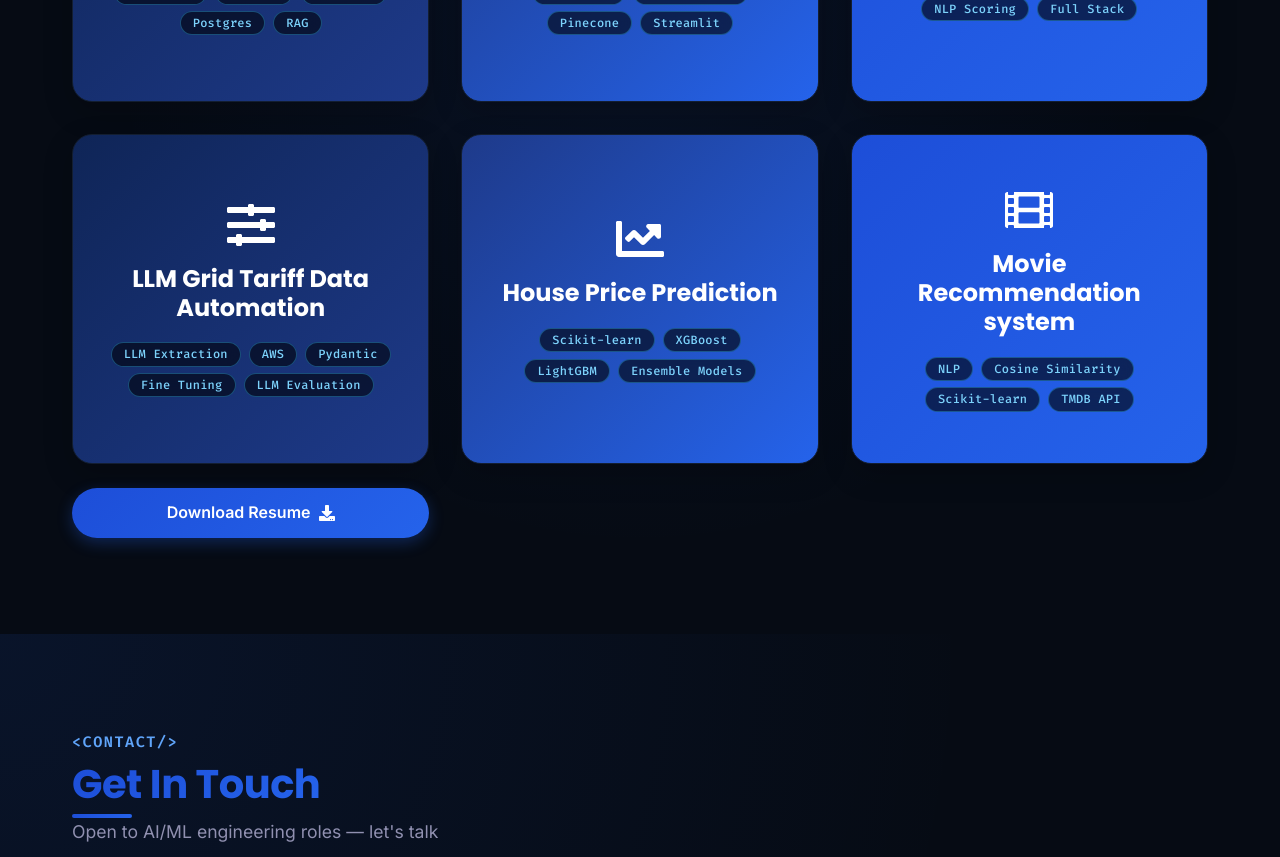
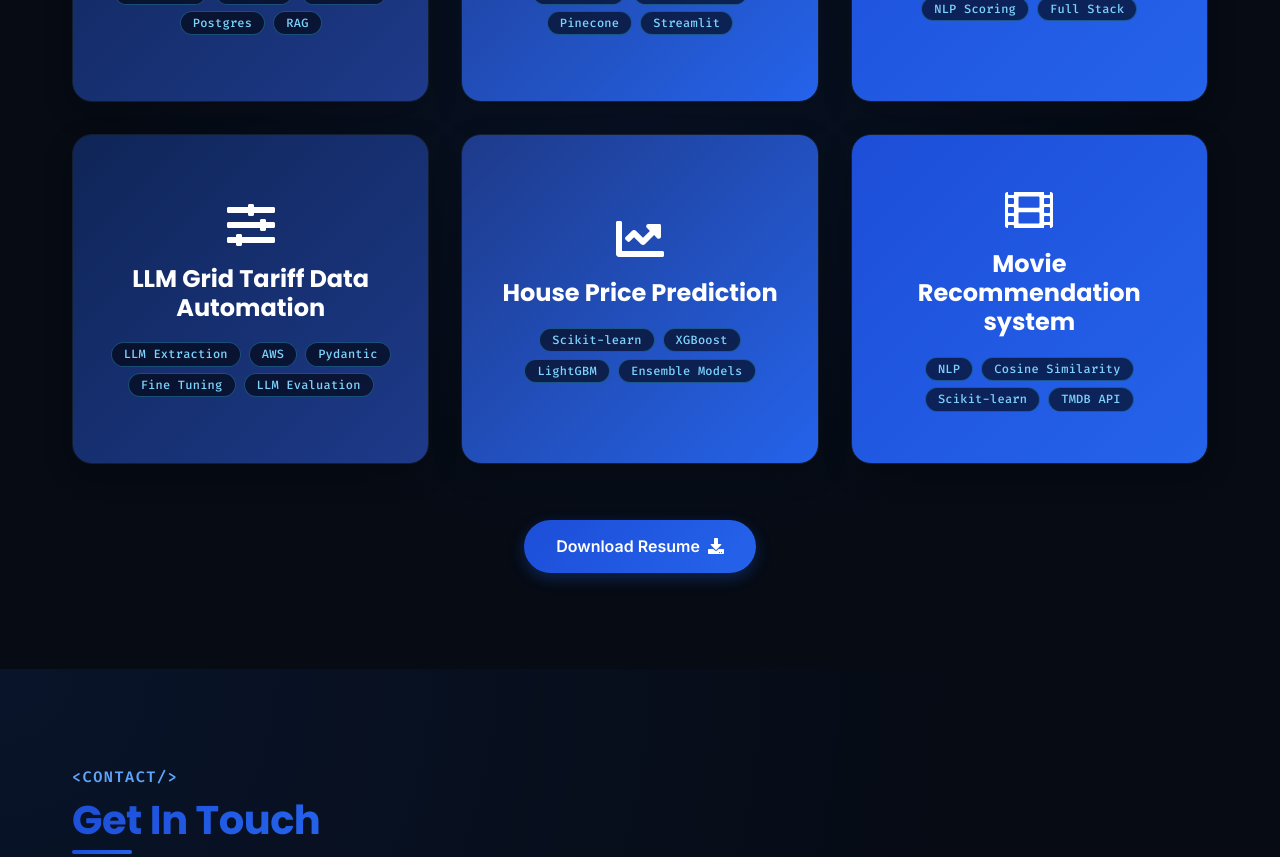
Before and after one commit to muhammadshahalc/portfolio, a React (Vite) app: page / in a window 1280 px wide. Shown: the part 5780-6637 px from the top of the page. Built offline with nearby package versions, Linux system fonts and the light colour scheme.

Commit message:
Update Theme

```diff
--- a/src/components/FadeIn.jsx
+++ b/src/components/FadeIn.jsx
@@ -8,7 +8,7 @@ import { useEffect, useRef, useState } from "react";
  *
  * Usage: <FadeIn type="fade-up"><h2>Heading</h2></FadeIn>
  */
-export default function FadeIn({ type = "fade-up", className = "", children, as: Tag = "div" }) {
+export default function FadeIn({ type = "fade-up", className = "", children, as: Tag = "div", style, ...props }) {
   const ref = useRef(null);
   const [active, setActive] = useState(false);
 
@@ -29,7 +29,7 @@ export default function FadeIn({ type = "fade-up", className = "", children, as:
   }, []);
 
   return (
-    <Tag ref={ref} className={`${type} ${active ? "active" : ""} ${className}`}>
+    <Tag ref={ref} className={`${type} ${active ? "active" : ""} ${className}`} style={style} {...props}>
       {children}
     </Tag>
   );
--- a/src/components/Portfolio.jsx
+++ b/src/components/Portfolio.jsx
@@ -58,11 +58,9 @@ export default function Portfolio() {
           {visibleProjects.map((project, index) => {
             const Icon = iconMap[project.icon] || FaCode;
             const bgClass = `portfolio-item-${(index % 6) + 1}`;
-            const isLLMGridCard = project.name.includes("LLM Grid Tariff");
 
             return (
-              <div key={project.id} style={{ display: "flex", flexDirection: "column", gap: "1.5rem" }}>
-                <FadeIn type="fade-up" className={`portfolio-item ${bgClass}`}>
+              <FadeIn key={project.id} type="fade-up" className={`portfolio-item ${bgClass}`}>
                 <div className="portfolio-content">
                   <Icon className="portfolio-icon" />
                   <h3 className="portfolio-name">{project.name}</h3>
@@ -94,25 +92,22 @@ export default function Portfolio() {
                   </a>
                 </div>
               </FadeIn>
+            );
+          })}
+        </div>
 
-                {isLLMGridCard && (
-                  <FadeIn type="fade-up">
+        <FadeIn type="fade-up" className="portfolio-cta">
           <a
             href={personal.resumeUrl}
             download="Muhammad_Shahal_Resume.pdf"
             target="_blank"
             rel="noopener noreferrer"
             className="btn btn-primary"
-                      style={{ width: "100%", justifyContent: "center", boxSizing: "border-box" }}
+            style={{ padding: "0.85rem 2rem", fontSize: "1rem" }}
           >
             Download Resume <FaDownload />
           </a>
         </FadeIn>
-                )}
-              </div>
-            );
-          })}
-        </div>
       </div>
     </section>
   );
--- a/src/original.css
+++ b/src/original.css
@@ -796,6 +796,12 @@
             gap: 2rem;
         }
 
+        .portfolio-cta {
+            margin-top: 3.5rem;
+            display: flex;
+            justify-content: center;
+        }
+
         .portfolio-item {
             border-radius: 20px;
             overflow: hidden;
```
Lines whose indentation alone changed are shown as unchanged.
